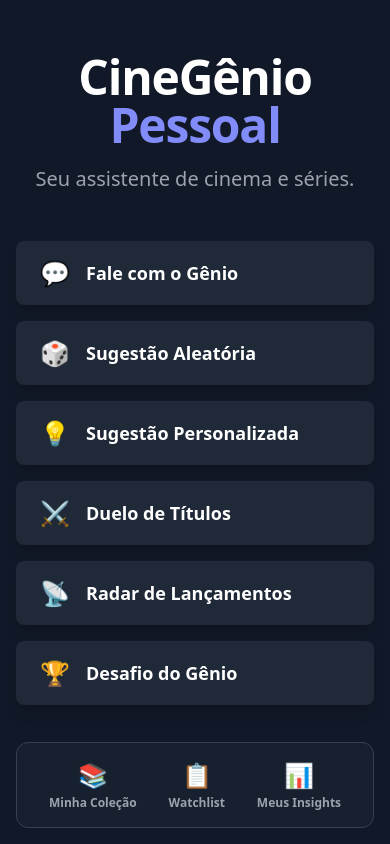
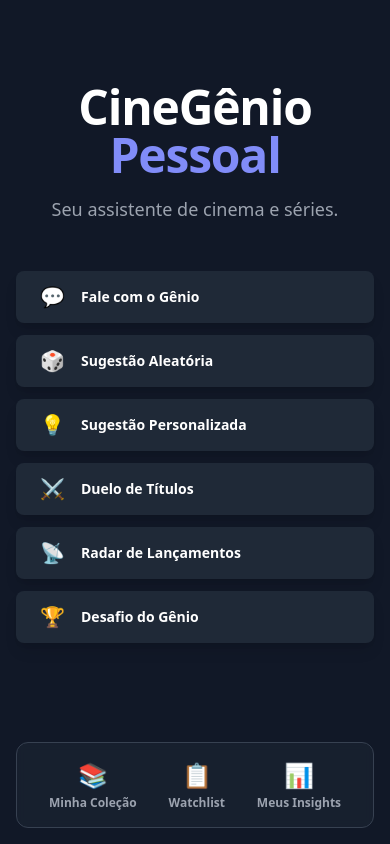
Before and after one commit to Blzofando/cinegenio, a React (Vite) app: page / in a window 390 px wide. Built offline with nearby package versions, Linux system fonts and the light colour scheme; no server answers; the database is empty.

Commit message:
retrocesso 48

```diff
--- a/src/App.tsx
+++ b/src/App.tsx
@@ -1,3 +1,5 @@
+// src/App.tsx (Completo e Corrigido)
+
 import React, { useState, createContext, useEffect, useCallback } from 'react';
 import { WatchlistProvider } from './contexts/WatchlistContext';
 import { View, AllManagedWatchedData, Rating, ManagedWatchedItem, SuggestionFilters } from './types';
@@ -16,7 +18,7 @@ import RandomView from './components/RandomView';
 import PredictView from './components/PredictView';
 import DuelView from './components/DuelView';
 import RadarView from './components/RadarView';
-import ChallengeView from './components/ChallengeView'; // Importado aqui
+import ChallengeView from './components/ChallengeView';
 import ChatView from './components/ChatView';
 
 const initialData: AllManagedWatchedData = {
@@ -38,15 +40,16 @@ export const WatchedDataContext = createContext<IWatchedDataContext>({
     updateItem: () => {},
 });
 
+// ### COMPONENTE ATUALIZADO ###
 const ViewContainer = ({ children, onBack }: { children: React.ReactNode, onBack: () => void }) => (
-    <div className="min-h-screen bg-gray-900 text-white p-4 sm:p-6 md:p-8 relative">
+    <div className="min-h-screen bg-gray-900 text-white relative">
       <button
         onClick={onBack}
-        className="absolute top-4 left-4 bg-gray-800 hover:bg-indigo-600 text-white font-bold py-2 px-4 rounded-lg transition-colors duration-300 z-10"
+        className="fixed top-4 left-4 bg-gray-800 hover:bg-indigo-600 text-white font-bold py-2 px-4 rounded-lg transition-colors duration-300 z-50 shadow-lg"
       >
         &larr; Voltar ao Menu
       </button>
-      <div className="mt-12 sm:mt-16">
+      <div className="pt-20 pb-8 px-4 sm:px-6 md:px-8">
         {children}
       </div>
     </div>
@@ -154,7 +157,7 @@ const App: React.FC = () => {
         return <ViewContainer onBack={handleBackToMenu}><DuelView /></ViewContainer>;
       case View.RADAR:
         return <ViewContainer onBack={handleBackToMenu}><RadarView /></ViewContainer>;
-      case View.CHALLENGE: // Novo case adicionado
+      case View.CHALLENGE:
         return <ViewContainer onBack={handleBackToMenu}><ChallengeView /></ViewContainer>;
       case View.CHAT:
         return ( <ViewContainer onBack={handleBackToMenu}><ChatView setView={setCurrentView} setSuggestionFilters={setChatFilters} /></ViewContainer> );
--- a/src/components/MainMenu.tsx
+++ b/src/components/MainMenu.tsx
@@ -1,3 +1,5 @@
+// src/components/MainMenu.tsx (Novo Design)
+
 import React from 'react';
 import { View } from '../types';
 
@@ -5,16 +7,18 @@ interface MainMenuProps {
   setView: (view: View) => void;
 }
 
+// Botão principal, com um design mais limpo
 const MenuButton = ({ icon, text, onClick }: { icon: string, text: string, onClick: () => void }) => (
     <button
       onClick={onClick}
-      className="bg-gray-800 hover:bg-indigo-600 text-white font-bold py-4 px-6 rounded-lg w-full flex items-center justify-start space-x-4 transition-all duration-300 ease-in-out transform hover:scale-105 shadow-lg hover:shadow-indigo-500/50"
+      className="bg-gray-800 hover:bg-indigo-600 text-white font-bold py-3 sm:py-4 px-6 rounded-lg w-full flex items-center justify-start space-x-4 transition-all duration-300 ease-in-out transform hover:scale-105 shadow-lg hover:shadow-indigo-500/50 text-sm sm:text-base"
     >
-      <span className="text-2xl">{icon}</span>
-      <span className="text-lg">{text}</span>
+      <span className="text-xl sm:text-2xl">{icon}</span>
+      <span>{text}</span>
     </button>
 );
 
+// Botão menor para o rodapé
 const FooterButton = ({ icon, text, onClick }: { icon: string, text: string, onClick: () => void }) => (
     <button onClick={onClick} className="flex flex-col items-center gap-1 text-gray-400 hover:text-indigo-400 transition-colors">
         <span className="text-2xl">{icon}</span>
@@ -24,16 +28,16 @@ const FooterButton = ({ icon, text, onClick }: { icon: string, text: string, onC
 
 const MainMenu: React.FC<MainMenuProps> = ({ setView }) => {
   return (
-    <div className="min-h-screen bg-gray-900 flex flex-col items-center justify-between p-4">
-      <div></div>
-      <div className="w-full max-w-md text-center">
+    <div className="min-h-screen bg-gray-900 flex flex-col items-center justify-center p-4">
+
+      <div className="w-full max-w-md text-center flex-grow flex flex-col justify-center">
         <div className="mb-12">
             <h1 className="text-5xl font-extrabold text-white tracking-tight">
             CineGênio <span className="text-indigo-400">Pessoal</span>
             </h1>
-            <p className="mt-4 text-xl text-gray-400">Seu assistente de cinema e séries.</p>
+            <p className="mt-4 text-lg text-gray-400">Seu assistente de cinema e séries.</p>
         </div>
-        <div className="space-y-4">
+        <div className="space-y-3">
             <MenuButton icon="💬" text="Fale com o Gênio" onClick={() => setView(View.CHAT)} />
             <MenuButton icon="🎲" text="Sugestão Aleatória" onClick={() => setView(View.RANDOM)} />
             <MenuButton icon="💡" text="Sugestão Personalizada" onClick={() => setView(View.SUGGESTION)} />
@@ -42,7 +46,8 @@ const MainMenu: React.FC<MainMenuProps> = ({ setView }) => {
             <MenuButton icon="🏆" text="Desafio do Gênio" onClick={() => setView(View.CHALLENGE)} />
         </div>
       </div>
-      <footer className="w-full max-w-md bg-gray-800/50 backdrop-blur-sm p-4 rounded-xl border border-gray-700">
+
+      <footer className="w-full max-w-md bg-gray-800/50 backdrop-blur-sm p-4 rounded-xl border border-gray-700 mt-8">
         <div className="flex justify-around items-center">
             <FooterButton icon="📚" text="Minha Coleção" onClick={() => setView(View.COLLECTION)} />
             <FooterButton icon="📋" text="Watchlist" onClick={() => setView(View.WATCHLIST)} />
```
